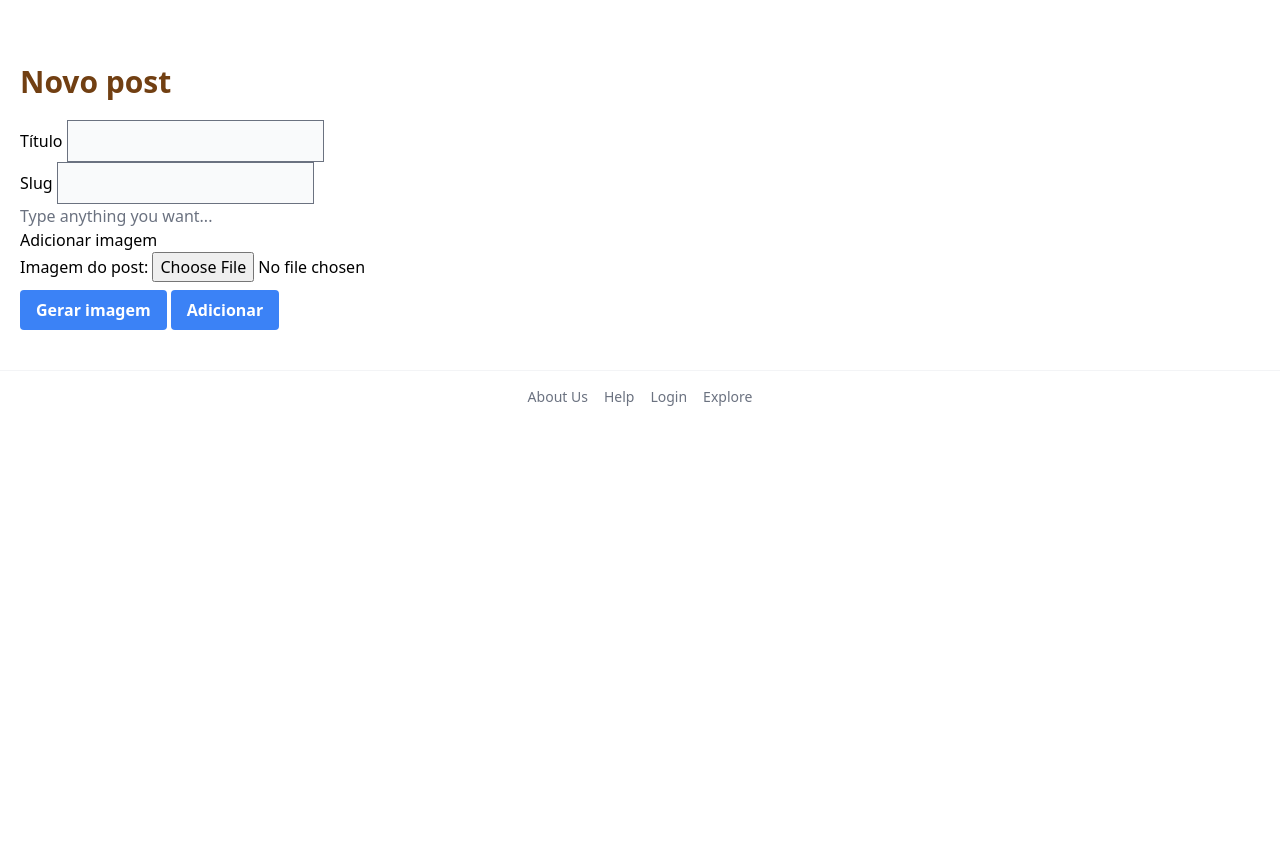
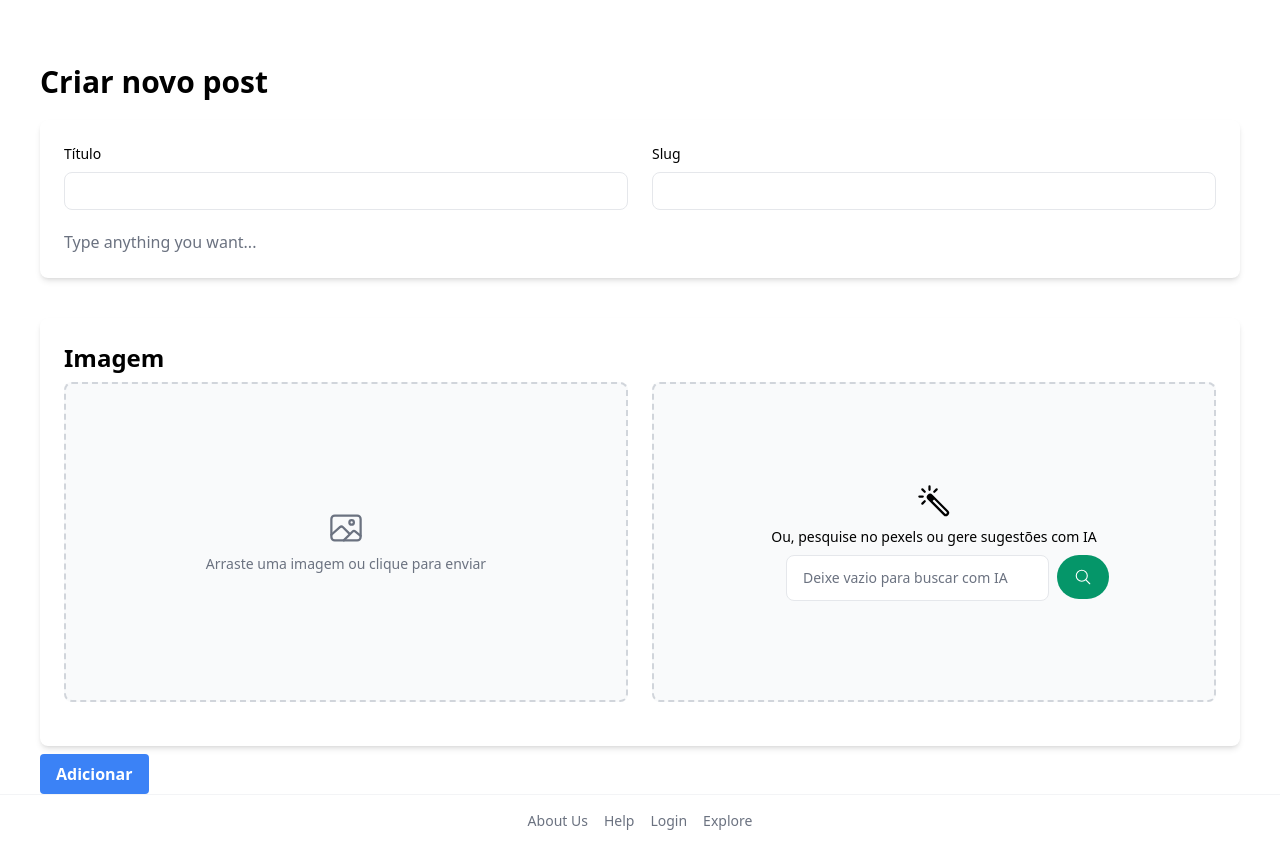
Before and after one commit to arthurssrichard/autoblog-transicao-planetaria, a Laravel app: page /posts/create in a window 1280 px wide. Shown: the part 53-900 px from the top of the page. Before the commit the page ends 459 px from the top, so only its background shows below. Run offline with Laravel 12, Linux system fonts and the light colour scheme; style sheets or scripts are compiled from the project's sources; some libraries are stand-ins or nearby versions.

Commit message:
stye: posts/create page stilyzed

```diff
--- a/app/Livewire/CreatePost.php
+++ b/app/Livewire/CreatePost.php
@@ -29,7 +29,8 @@ class CreatePost extends Component
 
     public $imageFromWeb;
 
-    public $consulta = '';
+    public $consulta;
+    public $consultaGerada;
     public $images;
 
     public function mount($title = '', $slug = '', $mensagem = '')
@@ -46,36 +47,29 @@ class CreatePost extends Component
         $title = $this->title;
         $content = strip_tags($this->mensagem);
         $message = "
-        Para a próxima tarefa, quero que aja como Ana. Ana é uma funcionária objetiva e interessada em literatura.
+            Ana, preciso que você me forneça APENAS uma frase curta (1 a 3 palavras), em inglês, diretamente relacionada ao título e ao conteúdo do texto. A frase deve ser genérica e visualmente representativa, de forma que haja uma alta probabilidade de encontrar imagens correspondentes no site Pexels (por exemplo: 'Mountain landscape', 'Golden sky', 'Forest path') mas ainda tendo alguma relação com o título ou corpo. Caso não pense num termo adequado, retorne termos relacionados à natureza.
 
-        Ana, vou te fornecer um título de um blogpost, e você deve ler esse texto e fornecer uma frase com 1 (uma) até 3 (três) palavras em inglês baseado no texto, dando maior prioridade ao título.
+            Por favor, siga estas instruções com atenção:
+            1. A frase NÃO deve conter aspas, pontuação ou qualquer outra palavra extra.
+            2. Considere tanto o título quanto o corpo do texto.
+            3. Responda APENAS com a frase solicitada, sem explicações adicionais.
 
-        Para maior contextualização, você faz parte de um projeto chamado Autoblog, do blog transicaoplanetaria.com, um blog com várias mensagens espíritas. Segue a descrição do site:
-        Aqui você vai encontrar todas as informações sobre Transição Planetária, o que este processo tanto impacta na humanidade, reforma íntima, encarnação chave, oportunidade de melhoria e principalmente instrumentos para direcionar sua mente e suas atitudes voltadas ao próximo. Sem Caridade não há Salvação. Paz e Luz !
+            Título: $title
+            Conteúdo: $content
 
-        Ana, a frase será utilizada para uma consulta automática no pexels por imagens relacionadas para adicionar no texto. Muitas vezes as imagens são relacionadas à natureza e paisagens, mas não é uma regra.
+            Lembre-se: a frase será utilizada como query de busca no Pexels, então ela deve ser genérica, visualmente clara e fácil de associar a imagens disponíveis.
+        ";
+        if(!$this->consulta){
+            $this->consulta = $groq->message($message);
 
-        Ana, gere a frase pensando nos possíveis resultados no Pexels, de forma que haja pouca chance de poucos ou nenhum resultado ser exibido. Além disso, retorne apenas a mensagem, para que o conteúdo da sua resposta seja diretamente colocado na API do pexels. Ou seja, responda APENAS a frase que foi solicitada, sem nenhum conteúdo de texto a mais.
-
-        Exemplo:
-        'A natureza é muito bonita'
-        sua resposta será algo como:
-        'Nature'
-        Nada além disso.
-        Outro exemplo:
-        'A humanidade caminha em passos largos para a guerra'
-        sua resposta será algo como:
-        'Dark road on the forest'
-
-        Agora, segue o título: $title
-        Considere também o texto, mas bem menos que o título:
-        $content
-        ";
-        $generatedQuery = $groq->message($message);
-        $this->consulta = $generatedQuery;
+            $pattern = '/"(.*?)"/';
+            if(preg_match_all($pattern, $this->consulta, $matches)){
+                $this->consulta = implode(' ', $matches[1]);
+            }
+        }
+        $this->images = $pexels->photos($this->consulta, 10)['photos'];
 
         //pega a query e procura no pexels
-        $this->images = $pexels->photos($generatedQuery, 4)['photos'];
     }
 
     public function toggleImage($imageId){
--- a/resources/css/app.css
+++ b/resources/css/app.css
@@ -18,3 +18,9 @@
 .btn-small-blue{
     @apply btn-small bg-blue-600 text-white hover:bg-blue-700 focus:bg-blue-700;
 }
+.text-input-small{
+    @apply py-3 px-4 block w-full border-gray-200 rounded-lg text-sm focus:border-blue-500 focus:ring-blue-500 disabled:opacity-50 disabled:pointer-events-none dark:bg-neutral-900 dark:border-neutral-700 dark:text-neutral-400 dark:placeholder-neutral-500 dark:focus:ring-neutral-600
+}
+.text-input-default{
+    @apply py-2 px-3 block w-full border-gray-200 rounded-lg text-sm focus:border-blue-500 focus:ring-blue-500 disabled:opacity-50 disabled:pointer-events-none dark:bg-neutral-900 dark:border-neutral-700 dark:text-neutral-400 dark:placeholder-neutral-500 dark:focus:ring-neutral-600
+}
--- a/resources/views/livewire/create-post.blade.php
+++ b/resources/views/livewire/create-post.blade.php
@@ -1,45 +1,76 @@
-<div class="mb-10">
-    <h2 class="mt-16 mb-5 text-3xl text-yellow-900 font-bold">Novo post</h2>
+<section class="w-full px-10">
+    <h2 class="mt-16 mb-5 text-3xl font-bold">Criar novo post</h2>
     <form action="" wire:submit="store">
         @csrf
+
+        <div class="p-6 bg-white shadow-md rounded-lg mb-10">
+            <div class="grid lg:grid-cols-2 lg:gap-6 sm:gap-4 mb-5">
                 <div>
-            <label for="title">Título</label>
-            <input type="text" id="title" class="bg-gray-50 border" wire:model="title">
+                    <label for="title" class="block text-sm font-medium mb-2 dark:text-white">Título</label>
+                    <input type="text" class="text-input-default" wire:model="title">
                 </div>
                 <div>
-            <label for="slug">Slug</label>
-            <input type="text" name="slug" id="slug" class="bg-gray-50 border" wire:model="slug">
+                    <label for="slug" class="block text-sm font-medium mb-2 dark:text-white">Slug</label>
+                    <input type="text" name="slug" id="slug" class="text-input-default" wire:model="slug">
+                </div>
             </div>
             <div>
                 <x-input.tinymce wire:model="mensagem" placeholder="Type anything you want..." />
             </div>
+        </div>
+
+        <!-- Image insertion or upload box -->
+        <div class="p-6 bg-white shadow-md rounded-lg">
+            <h3 class="text-2xl font-bold mb-2">Imagem</h3>
+
+            <div class="grid lg:grid-cols-2 lg:gap-6 sm:gap-4 mb-5">
+
+                <div class="relative flex flex-col items-center justify-center w-full h-80 border-2 border-dashed border-gray-300 rounded-lg cursor-pointer bg-gray-50 hover:bg-gray-100 dark:bg-neutral-900 dark:border-neutral-700 dark:hover:bg-neutral-800 overflow-hidden">
+                    <input type="file" id="file-upload" class="hidden" accept="image/*" onchange="handleFileChange(event)" wire:model="imageUpload">
+                    <label for="file-upload" class="flex flex-col items-center justify-center h-full w-full text-gray-500 dark:text-neutral-400">
+                        <ion-icon wire:ignore name="image-outline" class="text-4xl mb-2"></ion-icon>
+                        <span class="text-sm font-medium">Arraste uma imagem ou clique para enviar</span>
+                    </label>
+                    @if($imageUpload && !$errors->has('imageUpload'))
+                    <button type="button" wire:click="$set('imageUpload', null)" class="absolute top-2 right-2 z-10 hover:text-gray-300 text-white p-1">
+                        <ion-icon name="trash-outline" class="text-lg"></ion-icon>
+                    </button>
+                        <img src="{{ $imageUpload->temporaryUrl() }}" alt="uploaded" class="object-cover">
+                    @endif
+
+                    @if($imageFromWeb && !$errors->has('imageFromWeb'))
+                    <button type="button" wire:click="$set('imageFromWeb', null)" class="absolute top-2 right-2 z-10 hover:text-gray-300 text-white p-1">
+                        <ion-icon name="trash-outline" class="text-lg"></ion-icon>
+                    </button>
+                        <img src="{{ $imageFromWeb['src']['original'] }}" alt="uploaded" class="object-cover">
+                    @endif
+                </div>
+
+                <div class="flex flex-col items-center justify-center w-full h-80 border-2 border-dashed border-gray-300 rounded-lg bg-gray-50 hover:bg-gray-100 dark:bg-neutral-900 dark:border-neutral-700 dark:hover:bg-neutral-800">
+                    <ion-icon name="color-wand-outline" wire:ignore class="text-4xl mb-2"></ion-icon>
+                    <span class="text-sm font-medium mb-2">Ou, pesquise no pexels ou gere sugestões com IA</span>
+                    <div class="flex flex-row justify-center">
+                        <div class="w-11/12 mr-2"><input wire:model="consulta" title="Deixe vazio para buscar com IA" placeholder="Deixe vazio para buscar com IA" class="text-input-small" type="text"></div>
+                        <div class="w-1/12"><button class="btn-small-play" wire:click="generateImage" type="button"><ion-icon wire:ignore name="search-outline" class="text-lg"></ion-icon></button></div>
+                    </div>
+                </div>
+            </div>
+
             @if($images)
-        <div>
-            <h2>Imagens sugeridas:</h2>
-            <div id="pexels-images-box" class="flex">
+            <div class="w-full">
+                <h2>Sugestões de imagem para: {{$this->consulta}}</h2>
+                <div id="pexels-images-box" class="flex flex-row w-full overflow-x-auto space-x-2 scrollbar-thin scrollbar-thumb-gray-300 dark:scrollbar-thumb-neutral-700">
                     @foreach($images as $pexelImage)
-                <div>
-                    <img src="{{$pexelImage['src']['tiny']}}" alt="{{$pexelImage['alt']}}" wire:click="toggleImage({{$pexelImage['id']}})" class="rounded shadow-sm">
+                    <div class="relative flex-shrink-0">
+                        <img src="{{$pexelImage['src']['tiny']}}" alt="{{$pexelImage['alt']}}" wire:click="toggleImage({{$pexelImage['id']}})" class="rounded-lg cursor-pointer">
+                        <div class="absolute inset-0 bg-black bg-opacity-20 opacity-0 hover:opacity-100 transition-opacity duration-300 rounded-lg cursor-pointer" wire:click="toggleImage({{$pexelImage['id']}})"></div>
                     </div>
                     @endforeach
                 </div>
             </div>
             @endif
-        <div>
-            <h2>Adicionar imagem</h2>
-            <label for="image">Imagem do post:</label>
-            <input type="file" id="image" wire:model="imageUpload">
+        </div>
 
-            @if($imageUpload && !$errors->has('imageUpload'))
-                <img src="{{ $imageUpload->temporaryUrl() }}" alt="uploaded" class="rounded shadow-sm">
-            @endif
-
-            @if($imageFromWeb && !$errors->has('imageFromWeb'))
-                <img src="{{ $imageFromWeb['src']['tiny'] }}" alt="uploaded" class="rounded shadow-sm">
-            @endif
-
-        </div>
-        <button class="bg-blue-500 hover:bg-blue-700 text-white font-bold py-2 px-4 rounded mt-2" wire:click="generateImage" type="button">Gerar imagem</button>
         <button class="bg-blue-500 hover:bg-blue-700 text-white font-bold py-2 px-4 rounded mt-2" type="submit">Adicionar</button>
     </form>
-</div>
+</section>
--- a/resources/views/posts/create.blade.php
+++ b/resources/views/posts/create.blade.php
@@ -1,7 +1,7 @@
 @extends('layouts.main')
 @section('title','Novo post')
 @section('content')
-<main class="container mx-auto px-5 flex flex-grow">
+<main>
   <livewire:create-post :title="$title" :slug="$slug" :mensagem="$mensagem"/>
 </main>
 @livewireScripts
```
Also changed, not shown: resources/views/components/input/file-input.blade.php (added, +13 -0 lines). Lines whose indentation alone changed are shown as unchanged.
